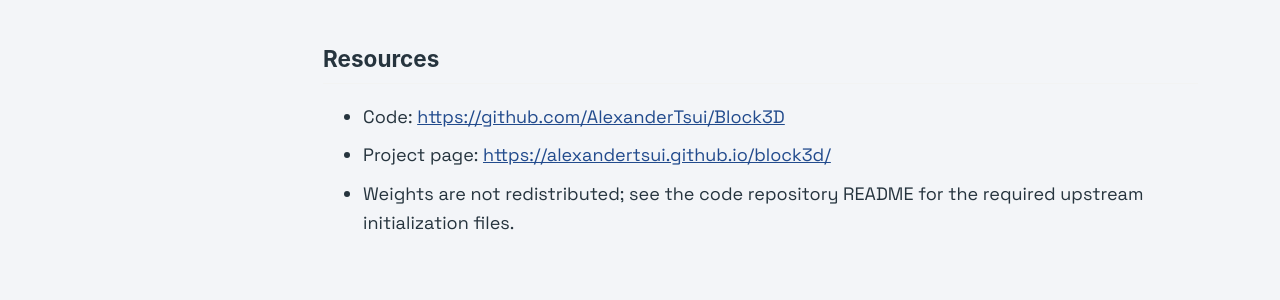
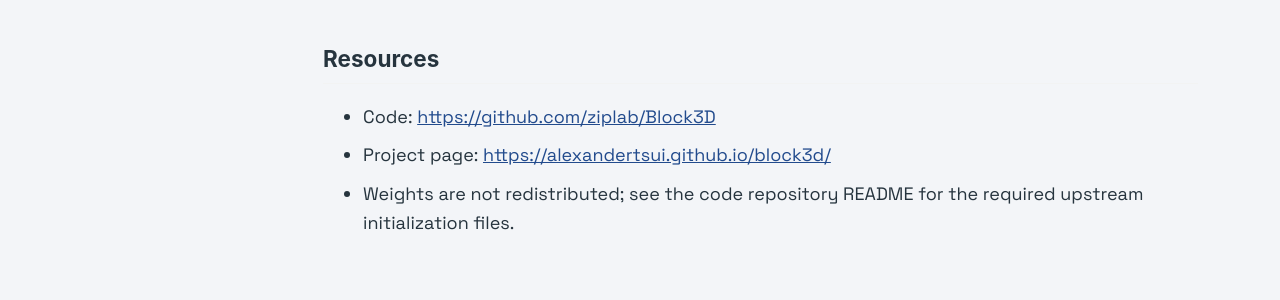
Before and after one commit to AlexanderTsui/AlexanderTsui.github.io, a Jekyll site: the page built from block3d/README.md, in a window 1280 px wide and 1376 px high. Shown: the part 894-1194 px from the top of the window. Built offline with Jekyll 4.4.1, drawn with Linux system fonts in a browser that asks for light colours; our own code applies the rules of GitHub Pages for plain Markdown files; a script bundle is joined from its source files by our own code; library files that are not in the unit come from our copies.

```diff
--- a/block3d/README.md
+++ b/block3d/README.md
@@ -24,7 +24,7 @@
 
 ## Resources
 
-- Code: <https://github.com/AlexanderTsui/Block3D>
+- Code: <https://github.com/ziplab/Block3D>
 - Project page: <https://alexandertsui.github.io/block3d/>
 - Weights are not redistributed; see the code repository README for the required
   upstream initialization files.
--- a/block3d/index.html
+++ b/block3d/index.html
@@ -79,7 +79,7 @@
           <a class="resource-button" href="#video">
             <i data-lucide="film" aria-hidden="true"></i><span>Video</span>
           </a>
-          <a class="resource-button" href="https://github.com/AlexanderTsui/Block3D" target="_blank" rel="noreferrer" aria-label="View Block3D source code on GitHub">
+          <a class="resource-button" href="https://github.com/ziplab/Block3D" target="_blank" rel="noreferrer" aria-label="View Block3D source code on GitHub">
             <i data-lucide="github" aria-hidden="true"></i><span>Code</span>
           </a>
           <span class="resource-button resource-pending" aria-label="Model weights coming soon">
```
